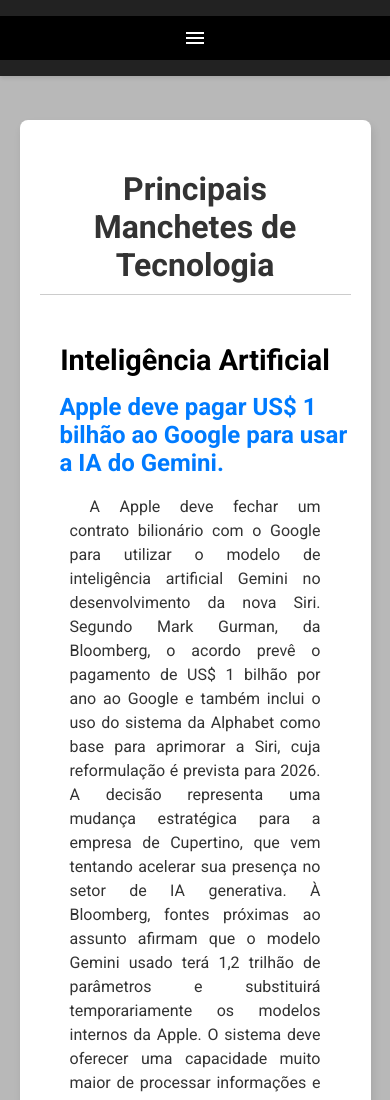
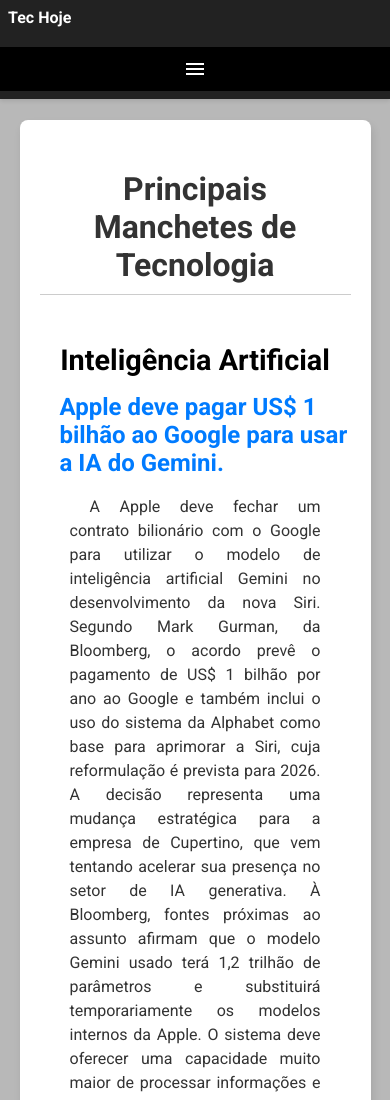
Before and after one commit to S-SILVA7DEV/html-css5, a plain HTML site: page ex026media-queries/mq005/index.html in a window 390 px wide. Shown: the top 1100 px of the page. Drawn offline with nearby package versions, Linux system fonts and the light colour scheme.

Commit message:
Update style.css

```diff
--- a/ex026media-queries/mq005/estilos/style.css
+++ b/ex026media-queries/mq005/estilos/style.css
@@ -170,7 +170,11 @@ footer {
         text-align: center;
     }
     #ico{
-        display: none;
+        font-size: 1rem;
+    }
+
+    header {
+        padding: 0.5rem;
     }
 
     ul a {
```
